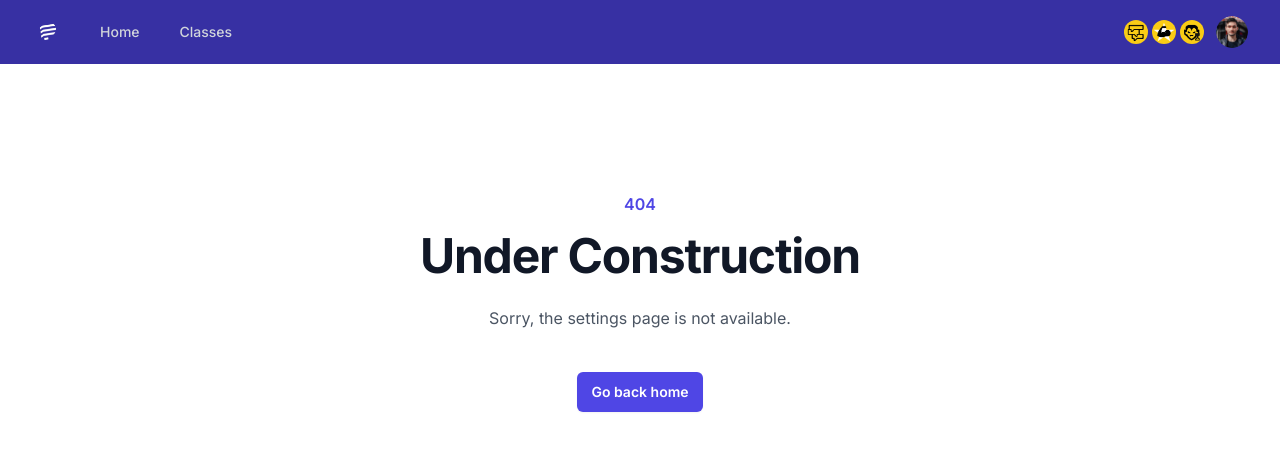
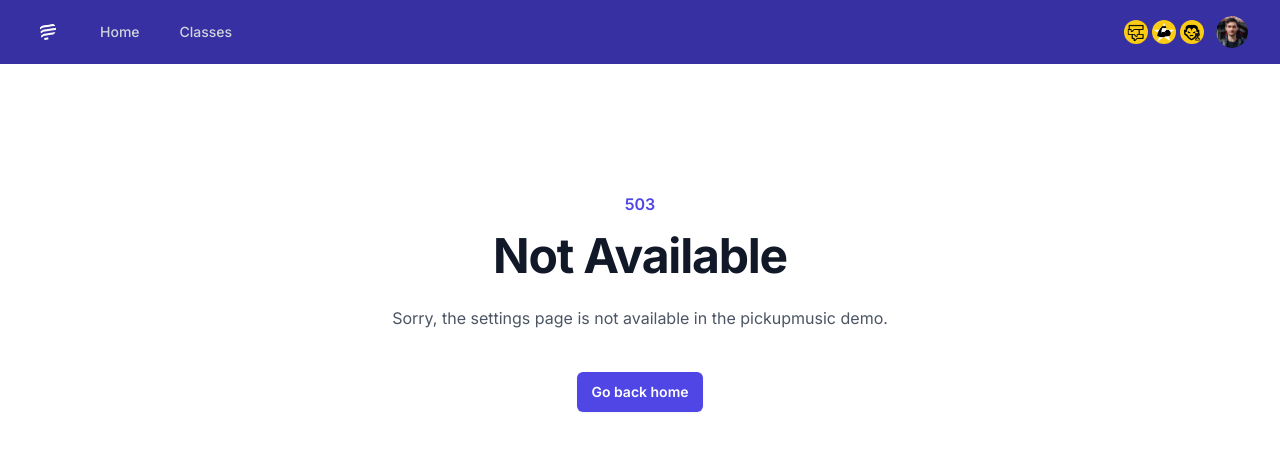
Before and after one commit to joelaul/pickupmusic, a Next.js app: page /settings in a window 1280 px wide. Before the commit this address had no page. Shown: the top 450 px of the page. Built offline with nearby package versions, Linux system fonts and the light colour scheme.

Commit message:
Add Not Available page for settings

```diff
--- a/src/app/settings/page.tsx
+++ b/src/app/settings/page.tsx
@@ -2,12 +2,12 @@ export default function Settings() {
   return (
     <main className="grid min-h-full place-items-center bg-white px-6 py-24 sm:py-32 lg:px-8">
       <div className="text-center">
-        <p className="text-base font-semibold text-indigo-600">404</p>
+        <p className="text-base font-semibold text-indigo-600">503</p>
         <h1 className="mt-4 text-3xl font-bold tracking-tight text-gray-900 sm:text-5xl">
-          Under Construction
+          Not Available
         </h1>
         <p className="mt-6 text-base leading-7 text-gray-600">
-          Sorry, the settings page is not available.
+          Sorry, the settings page is not available in the pickupmusic demo.
         </p>
         <div className="mt-10 flex items-center justify-center gap-x-6">
           <a
```
